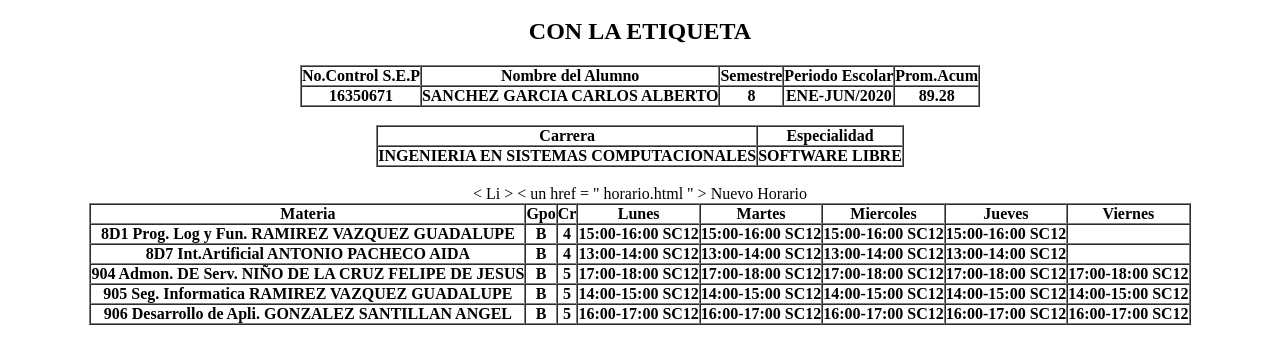
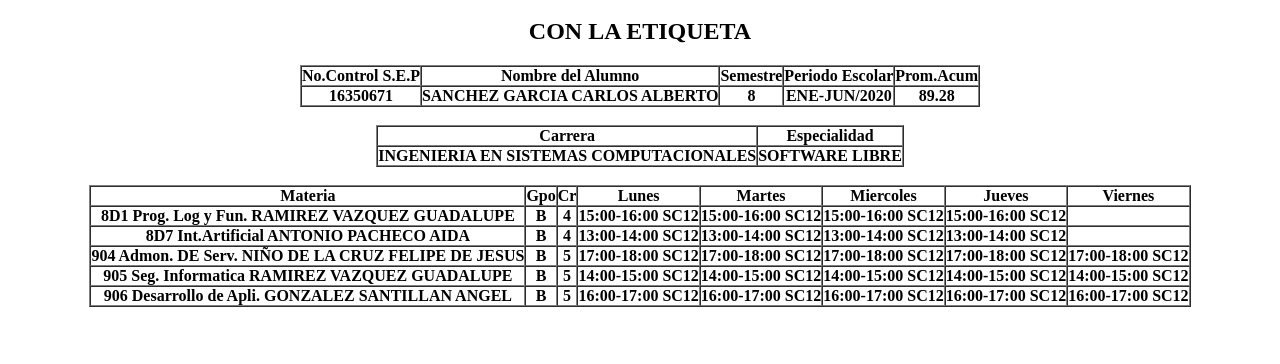
Before and after one commit to CarlosAlbertoSanchezGarcia/Horarioview, a plain HTML site: page index.html in a window 1280 px wide. Shown: the part 48-412 px from the top of the page. Drawn offline with Linux system fonts and the light colour scheme.

Commit message:
Update index.html

```diff
--- a/index.html
+++ b/index.html
@@ -24,5 +24,5 @@
 <tr><th>905 Seg. Informatica RAMIREZ VAZQUEZ GUADALUPE</th><th>B</th><th>5</th><th>14:00-15:00 SC12</th><th>14:00-15:00 SC12</th><th>14:00-15:00 SC12</th><th>14:00-15:00 SC12</th><th>14:00-15:00 SC12</th></tr>
 <tr><th>906 Desarrollo de Apli. GONZALEZ SANTILLAN ANGEL</th><th>B</th><th>5</th><th>16:00-17:00 SC12</th><th>16:00-17:00 SC12</th><th>16:00-17:00 SC12</th><th>16:00-17:00 SC12</th><th>16:00-17:00 SC12</th></tr>
 <body>
-     < Li > < un  href = " horario.html " > Nuevo Horario </ una > </ li >
+
 <html>
```
